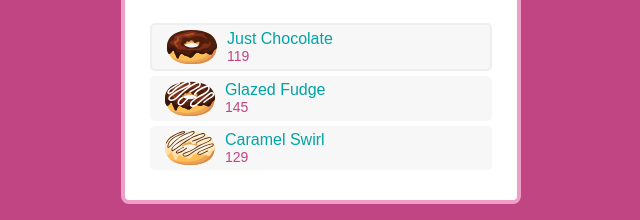
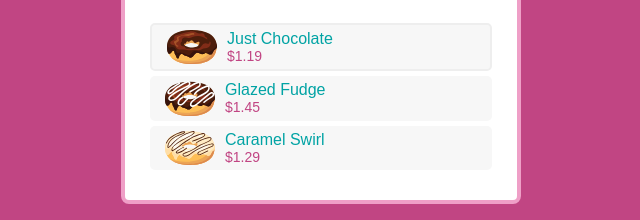
Before and after one commit to lawrencedovin/angular-basics-18, an Angular app: page / in a window 1280 px wide. Shown: the part 144-364 px from the top of the page, without its empty margins (319-959 px from the left). Built offline with nearby package versions, Linux system fonts and the light colour scheme; a web font is replaced by a local one.

Commit message:
Added code

```diff
--- a/src/app/admin/components/donut-card/donut-card.component.html
+++ b/src/app/admin/components/donut-card/donut-card.component.html
@@ -14,7 +14,7 @@
         {{ donut.name }}
         </p>
         <p class="donut-card-price">
-        {{ donut.price }}
+        {{ donut.price / 100 | currency: 'USD' }}
         </p>
     </div>
 </div>
--- a/src/app/admin/containers/donut-list/donut-list.component.ts
+++ b/src/app/admin/containers/donut-list/donut-list.component.ts
@@ -5,9 +5,14 @@ import { Donut } from '../../models/donut.model';
   selector: 'donut-list',
   encapsulation: ViewEncapsulation.Emulated,
   template: `
-    <div *ngFor="let donut of donuts">
+  <div *ngIf="donuts.length; else noDonutsBlock">
+    <ng-container *ngFor="let donut of donuts">
       <donut-card [donut]="donut"></donut-card>
-    </div>
+    </ng-container>
+  </div>
+  <ng-template #noDonutsBlock>
+    <p>No donuts here....</p>
+  </ng-template>
   `,
   styles: []
 })
@@ -40,8 +45,6 @@ export class DonutListComponent implements OnInit {
         description: 'Chocolate drizzled with caramel.'
       }
     ];
-
-    this.donut = this.donuts[0];
   }
 
 }
```
